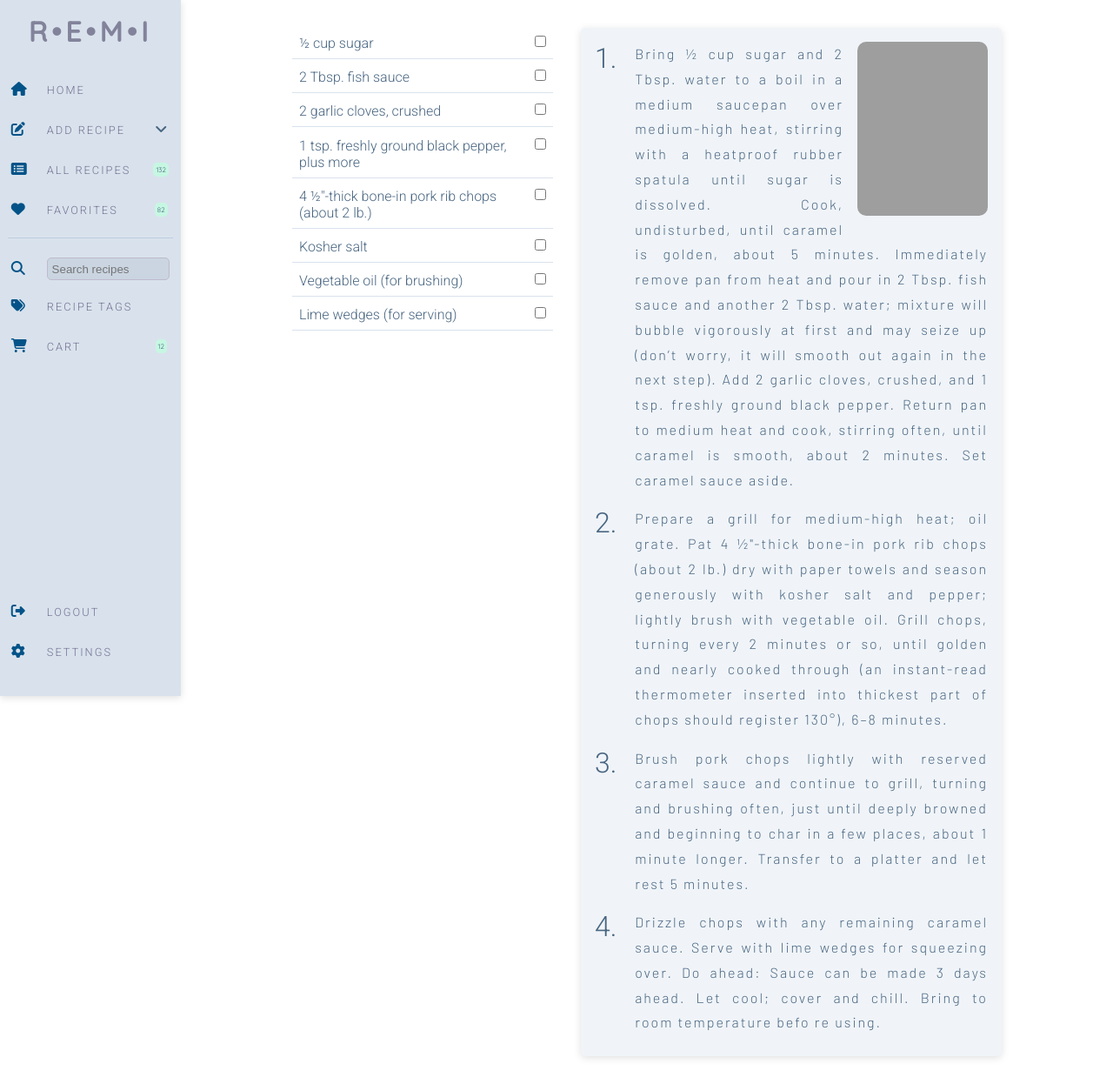
After one commit to odics/remi, a Flask app: page /recipe-test in a window 1280 px wide. The commit adds this page. Shown: the whole page at 87% size. Run offline with Flask 2, Linux system fonts and the light colour scheme; some libraries are stand-ins or nearby versions; grey boxes are pictures that could not be loaded.

Commit message:
Moving along on the redesign

```diff
--- a/website/static/test.css
+++ b/website/static/test.css
@@ -21,7 +21,8 @@
     --recipe-card-background: #F0F4F8;
     --primary-button: #E3F8FF;
     --secondary-button: #D9E2EC;
-    --recipe-tag-background: #ffe3ecd3;
+    --recipe-tag-background: #f0f4f8e5;
+    --instructions-background: #F0F4F8;
 
 }
 
@@ -29,6 +30,91 @@ main {
     display: grid;
     margin-left: 13rem;
     align-items: center;
+}
+
+.view-recipe {
+    display: grid;
+    grid-template-columns: 300px 1fr;
+    gap: 2rem;
+    margin: 2rem;
+    margin-left: 8rem;
+    margin-right: 8rem;
+}
+
+.ingredient-list {
+    display: flex;
+    gap: .2rem;
+    flex-direction: column;
+}
+
+.ingredient-wrapper {
+   display: grid;
+   grid-template-columns: 1fr auto;
+   border-bottom: 1px solid;
+   border-color: #D9E2EC;
+}
+
+.ingredient {
+    font-family: 'Roboto', sans-serif;
+    color: var(--nav-items-color);
+
+    padding: .5rem;
+}
+
+.ingredient-check {
+    padding: .5rem;
+}
+
+.recipe-instructions {
+    background-color: var(--instructions-background);
+    border-radius: 5px;
+    display: grid;
+    gap: .5rem;
+    padding: 1rem;
+    grid-template-columns: auto 1fr;
+    box-shadow: rgba(99, 99, 99, 0.2) 0px 2px 8px 0px;
+
+}
+
+.instruction-img {
+    width: 100%;
+    height: 200px;
+    object-fit: cover;
+    /* float: right; */
+    border-radius: 10px;
+}
+
+.recipe-info {
+    width: 150px;
+    float: right;
+    margin-left: 1rem;
+    margin-bottom: 1rem;
+}
+
+.recipe-stats {
+    background-color: #d9e2ec;
+    margin-bottom: 5px;
+    border-radius: 10px;
+    padding-left: 5px;
+    padding-right: 5px;
+}
+
+.counter {
+    padding: 0;
+    font-family: 'Roboto', sans-serif;
+    color: var(--nav-items-color);
+    font-size: 2rem;
+    margin-right: .8rem;
+}
+
+.step {
+    padding: 0;
+    font-family: 'Barlow', sans-serif;
+    color: var(--nav-items-color);
+    letter-spacing: 2px;
+    margin-bottom: .5rem;
+    text-align: justify;
+    line-height: 1.8;
 }
 
 .navbar {
--- /dev/null
+++ b/website/templates/recipe_test.html
@@ -0,0 +1,243 @@
+<!DOCTYPE html>
+<html lang="en">
+  <head>
+    <meta charset="UTF-8" />
+    <meta http-equiv="X-UA-Compatible" content="IE=edge" />
+    <meta name="viewport" content="width=device-width, initial-scale=1.0" />
+    <link
+      rel="stylesheet"
+      href="https://cdnjs.cloudflare.com/ajax/libs/font-awesome/6.3.0/css/all.min.css"
+      integrity="sha512-SzlrxWUlpfuzQ+pcUCosxcglQRNAq/DZjVsC0lE40xsADsfeQoEypE+enwcOiGjk/bSuGGKHEyjSoQ1zVisanQ=="
+      crossorigin="anonymous"
+      referrerpolicy="no-referrer"
+    />
+    <link
+      rel="stylesheet"
+      href="{{ url_for('static', filename='test.css') }}"
+    />
+    <link rel="preconnect" href="https://fonts.googleapis.com" />
+    <link rel="preconnect" href="https://fonts.gstatic.com" crossorigin />
+    <link
+      href="https://fonts.googleapis.com/css2?family=Libre+Franklin:wght@100;400&family=Oxygen&family=Quicksand:wght@300;400;500&display=swap"
+      rel="stylesheet"
+    />
+    <link rel="preconnect" href="https://fonts.googleapis.com" />
+    <link rel="preconnect" href="https://fonts.gstatic.com" crossorigin />
+    <link
+      href="https://fonts.googleapis.com/css2?family=Playfair+Display&family=Varela&display=swap"
+      rel="stylesheet"
+    />
+    <link rel="preconnect" href="https://fonts.googleapis.com" />
+    <link rel="preconnect" href="https://fonts.gstatic.com" crossorigin />
+    <link
+      href="https://fonts.googleapis.com/css2?family=Playfair+Display&family=Roboto:wght@300&family=Varela&display=swap"
+      rel="stylesheet"
+    />
+    <style>
+      @import url("https://fonts.googleapis.com/css2?family=Barlow:wght@100;300&display=swap");
+    </style>
+    <link
+      rel="stylesheet"
+      href="https://fonts.googleapis.com/css2?family=Material+Symbols+Outlined:opsz,wght,FILL,GRAD@20,300,0,0"
+    />
+
+    <title>Document</title>
+  </head>
+  <body>
+    <nav class="navbar">
+      <div class="logo">R•E•M•I</div>
+      <div class="nav-grid">
+        <div class="nav-layout">
+          <span class="nav-icon"><i class="fa-solid fa-home"></i></span>
+          <span class="nav-text">Home</span>
+          <span class="nav-other"></span>
+        </div>
+        <div class="dropdown">
+          <div class="nav-layout">
+            <span class="nav-icon"
+              ><i class="fa-solid fa-pen-to-square"></i
+            ></span>
+            <span class="nav-text">Add Recipe</span>
+            <span class="nav-other"
+              ><i class="fa-solid fa-angle-down"></i
+            ></span>
+          </div>
+          <div class="menu-items">
+            <ul class="menu-list">
+              <li><a class="menu-link" href="#">Import Recipe</a></li>
+              <li><a class="menu-link" href="#">Create Recipe</a></li>
+            </ul>
+          </div>
+        </div>
+        <div class="nav-layout">
+          <span class="nav-icon"
+            ><i class="fa-solid fa-rectangle-list"></i
+          ></span>
+          <span class="nav-text">All Recipes</span>
+          <span class="nav-other"><span class="pill">132</span></span>
+        </div>
+        <div class="nav-layout">
+          <span class="nav-icon"><i class="fa-solid fa-heart"></i></span>
+          <span class="nav-text">Favorites</span>
+          <span class="nav-other"><span class="pill">82</span></span>
+        </div>
+        <div class="nav-divider">
+          <hr />
+        </div>
+        <div class="nav-layout-search">
+          <span class="nav-icon"
+            ><i class="fa-solid fa-magnifying-glass"></i
+          ></span>
+          <span class="nav-text"
+            ><input class="search-recipes" placeholder="Search recipes"
+          /></span>
+        </div>
+        <div class="nav-layout">
+          <span class="nav-icon"><i class="fa-solid fa-tags"></i></span>
+          <span class="nav-text">Recipe Tags</span>
+          <span class="nav-other"></span>
+        </div>
+        <div class="nav-layout">
+          <span class="nav-icon"
+            ><i class="fa-solid fa-cart-shopping"></i
+          ></span>
+          <span class="nav-text">Cart</span>
+          <span class="nav-other"><span class="pill">12</span></span>
+        </div>
+      </div>
+      <div class="bottom-wrapper">
+        <div class="nav-layout">
+          <span class="nav-icon"
+            ><i class="fa-solid fa-right-from-bracket"></i
+          ></span>
+          <span class="nav-text">Logout</span>
+          <span class="nav-other"></span>
+        </div>
+        <div class="nav-layout">
+          <span class="nav-icon"><i class="fa-solid fa-gear"></i></span>
+          <span class="nav-text">Settings</span>
+          <span class="nav-other"></span>
+        </div>
+      </div>
+    </nav>
+
+    <main>
+      <div class="view-recipe">
+        <div class="ingredient-list">
+          <div class="ingredient-wrapper">
+            <div class="ingredient">
+              ½ cup sugar
+            </div>
+            <div class="ingredient-check">
+              <input type="checkbox" />
+            </div>
+          </div>
+          <div class="ingredient-wrapper">
+            <div class="ingredient">
+              2 Tbsp. fish sauce
+            </div>
+            <div class="ingredient-check">
+              <input type="checkbox" />
+            </div>
+          </div>
+          <div class="ingredient-wrapper">
+            <div class="ingredient">
+              2 garlic cloves, crushed
+            </div>
+            <div class="ingredient-check">
+              <input type="checkbox" />
+            </div>
+          </div>
+          <div class="ingredient-wrapper">
+            <div class="ingredient">
+              1 tsp. freshly ground black pepper, plus more
+            </div>
+            <div class="ingredient-check">
+              <input type="checkbox" />
+            </div>
+          </div>
+          <div class="ingredient-wrapper">
+            <div class="ingredient">
+              4 ½"-thick bone-in pork rib chops (about 2 lb.)
+            </div>
+            <div class="ingredient-check">
+              <input type="checkbox" />
+            </div>
+          </div>
+          <div class="ingredient-wrapper">
+            <div class="ingredient">
+              Kosher salt
+            </div>
+            <div class="ingredient-check">
+              <input type="checkbox" />
+            </div>
+          </div>
+          <div class="ingredient-wrapper">
+            <div class="ingredient">
+              Vegetable oil (for brushing)
+            </div>
+            <div class="ingredient-check">
+              <input type="checkbox" />
+            </div>
+          </div>
+          <div class="ingredient-wrapper">
+            <div class="ingredient">
+              Lime wedges (for serving)
+            </div>
+            <div class="ingredient-check">
+              <input type="checkbox" />
+            </div>
+          </div>
+        </div>
+        <div class="recipe-instructions">
+          <div class="counter">1.</div>
+          <div class="step">
+            <div class="recipe-info">
+              <img class="instruction-img"
+            src="https://remi.severlinh.com/static/EasiestChickenAdobo.jpg">
+            <!-- <div class="recipe-stats">
+             HELLO
+            </div>
+            <div class="recipe-stats">
+              HELLO
+             </div> -->
+            </div>
+            Bring ½ cup sugar and 2 Tbsp. water to a boil in a medium saucepan
+            over medium-high heat, stirring with a heatproof rubber spatula
+            until sugar is dissolved. Cook, undisturbed, until caramel is
+            golden, about 5 minutes. Immediately remove pan from heat and pour
+            in 2 Tbsp. fish sauce and another 2 Tbsp. water; mixture will bubble
+            vigorously at first and may seize up (don’t worry, it will smooth
+            out again in the next step). Add 2 garlic cloves, crushed, and 1
+            tsp. freshly ground black pepper. Return pan to medium heat and
+            cook, stirring often, until caramel is smooth, about 2 minutes. Set
+            caramel sauce aside.
+          </div>
+          <div class="counter">2.</div>
+          <div class="step">
+            Prepare a grill for medium-high heat; oil grate. Pat 4 ½"-thick
+            bone-in pork rib chops (about 2 lb.) dry with paper towels and
+            season generously with kosher salt and pepper; lightly brush with
+            vegetable oil. Grill chops, turning every 2 minutes or so, until
+            golden and nearly cooked through (an instant-read thermometer
+            inserted into thickest part of chops should register 130°), 6–8
+            minutes.
+          </div>
+          <div class="counter">3.</div>
+          <div class="step">
+            Brush pork chops lightly with reserved caramel sauce and continue to
+            grill, turning and brushing often, just until deeply browned and
+            beginning to char in a few places, about 1 minute longer. Transfer
+            to a platter and let rest 5 minutes.
+          </div>
+          <div class="counter">4.</div>
+          <div class="step">
+            Drizzle chops with any remaining caramel sauce. Serve with lime
+            wedges for squeezing over. Do ahead: Sauce can be made 3 days ahead.
+            Let cool; cover and chill. Bring to room temperature befo re using.
+          </div>
+        </div>
+      </div>
+    </main>
+  </body>
+</html>
--- a/website/views.py
+++ b/website/views.py
@@ -31,6 +31,10 @@ def new_layout():
     recipes = Recipe.query.filter_by(username=current_user.id).all()
     page_title = "Showing all recipes"
     return render_template("test.html", user=current_user, recipes=recipes, shopping_list=shopping_list, page_title=page_title)
+
+@views.route('/recipe-test')
+def recipe_test():
+    return render_template("recipe_test.html")
 
 @views.route('/cart_test')
 def cart_test():
```
